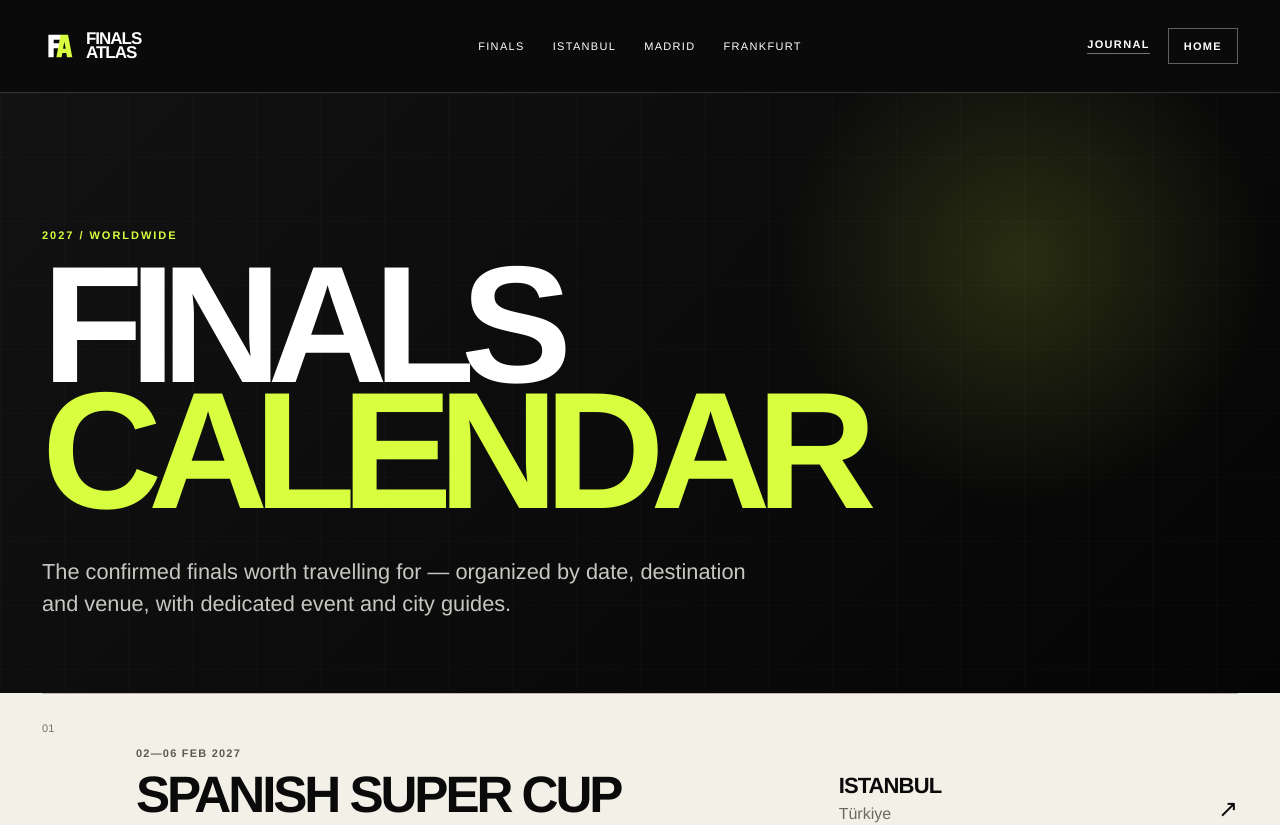
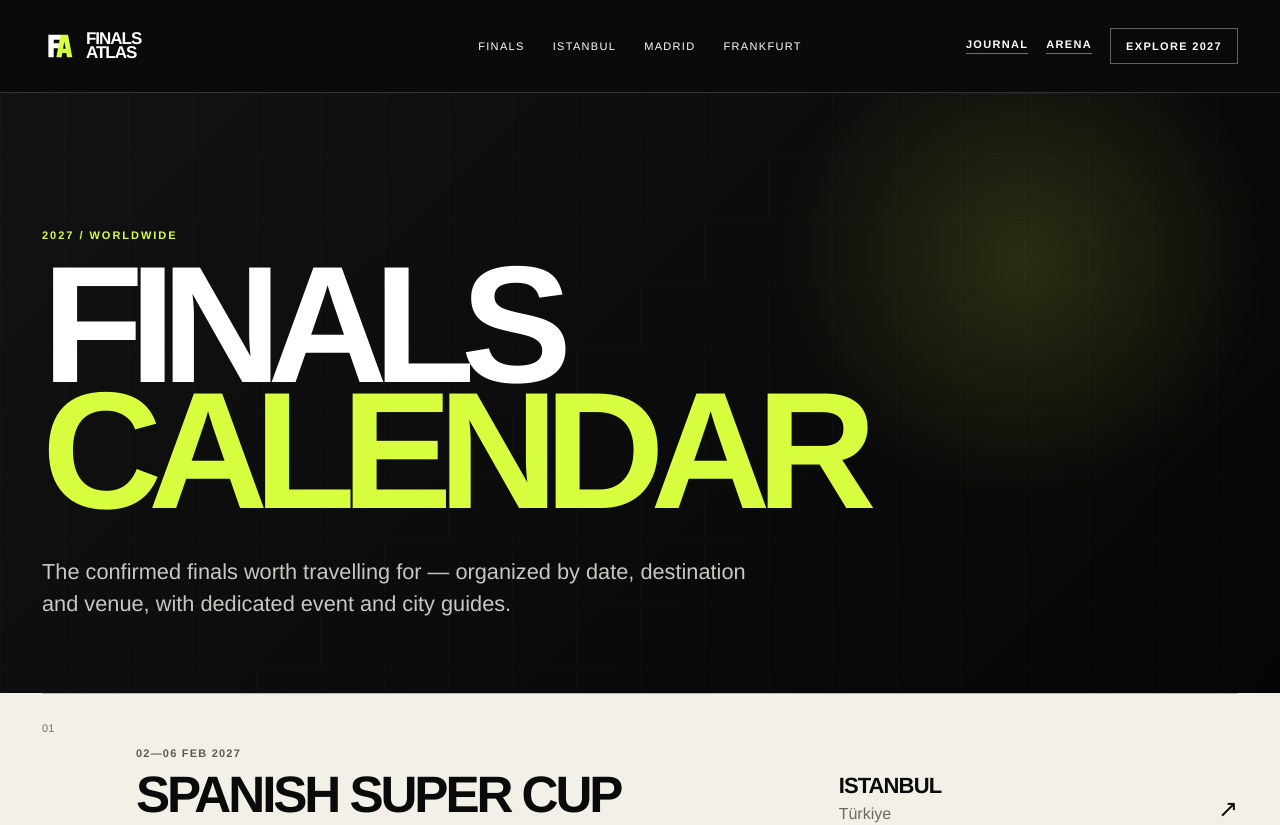
Before and after one commit to istanbulhighlights34-star/finalistanbul, a Next.js app: page /finals in a window 1280 px wide. Shown: the top 825 px of the page. Built offline with nearby package versions, Linux system fonts and the light colour scheme.

Commit message:
Match Arena header across all main pages (#20)
* Match Arena header actions across core pages

* Match Arena header actions across core pages

* Match Arena header actions across core pages

* Match Arena header actions across core pages

```diff
--- a/app/cities/frankfurt/page.tsx
+++ b/app/cities/frankfurt/page.tsx
@@ -20,7 +20,7 @@ export default function FrankfurtPage() {
       <header className="page-header">
         <Link className="brand" href="/"><img className="brand-mark" src="/icon.svg" alt="" aria-hidden="true" /><span className="brand-name"><span>FINALS</span><span>ATLAS</span></span></Link>
         <nav><Link href="/finals">Finals</Link><Link href="/cities/istanbul">Istanbul</Link><Link href="/cities/madrid">Madrid</Link><Link href="/cities/frankfurt">Frankfurt</Link></nav>
-        <div className="header-actions"><Link className="header-blog" href="/blog">Journal</Link><Link className="header-cta" href="/finals">2027 Calendar</Link></div>
+        <div className="header-actions"><Link className="header-blog" href="/blog">Journal</Link><Link className="header-blog" href="/arena">Arena</Link><Link className="header-cta" href="/finals">Explore 2027</Link></div>
       </header>
 
       <section className="page-hero city-hero">
--- a/app/cities/istanbul/page.tsx
+++ b/app/cities/istanbul/page.tsx
@@ -63,7 +63,7 @@ export default function IstanbulPage() {
           <Link href="/cities/madrid">Madrid</Link>
           <Link href="/cities/frankfurt">Frankfurt</Link>
         </nav>
-        <div className="header-actions"><Link className="header-blog" href="/blog">Journal</Link><Link className="header-cta" href="/finals">2027 Calendar</Link></div>
+        <div className="header-actions"><Link className="header-blog" href="/blog">Journal</Link><Link className="header-blog" href="/arena">Arena</Link><Link className="header-cta" href="/finals">Explore 2027</Link></div>
       </header>
 
       <section className="page-hero city-hero">
--- a/app/cities/madrid/page.tsx
+++ b/app/cities/madrid/page.tsx
@@ -20,7 +20,7 @@ export default function MadridPage() {
       <header className="page-header">
         <Link className="brand" href="/"><img className="brand-mark" src="/icon.svg" alt="" aria-hidden="true" /><span className="brand-name"><span>FINALS</span><span>ATLAS</span></span></Link>
         <nav><Link href="/finals">Finals</Link><Link href="/cities/istanbul">Istanbul</Link><Link href="/cities/madrid">Madrid</Link><Link href="/cities/frankfurt">Frankfurt</Link></nav>
-        <div className="header-actions"><Link className="header-blog" href="/blog">Journal</Link><Link className="header-cta" href="/finals">2027 Calendar</Link></div>
+        <div className="header-actions"><Link className="header-blog" href="/blog">Journal</Link><Link className="header-blog" href="/arena">Arena</Link><Link className="header-cta" href="/finals">Explore 2027</Link></div>
       </header>
 
       <section className="page-hero city-hero">
--- a/app/finals/page.tsx
+++ b/app/finals/page.tsx
@@ -81,7 +81,8 @@ export default function FinalsPage() {
         </nav>
         <div className="header-actions">
           <Link className="header-blog" href="/blog">Journal</Link>
-          <Link className="header-cta" href="/">Home</Link>
+          <Link className="header-blog" href="/arena">Arena</Link>
+          <Link className="header-cta" href="/finals">Explore 2027</Link>
         </div>
       </header>
       <section className="page-hero">
```
